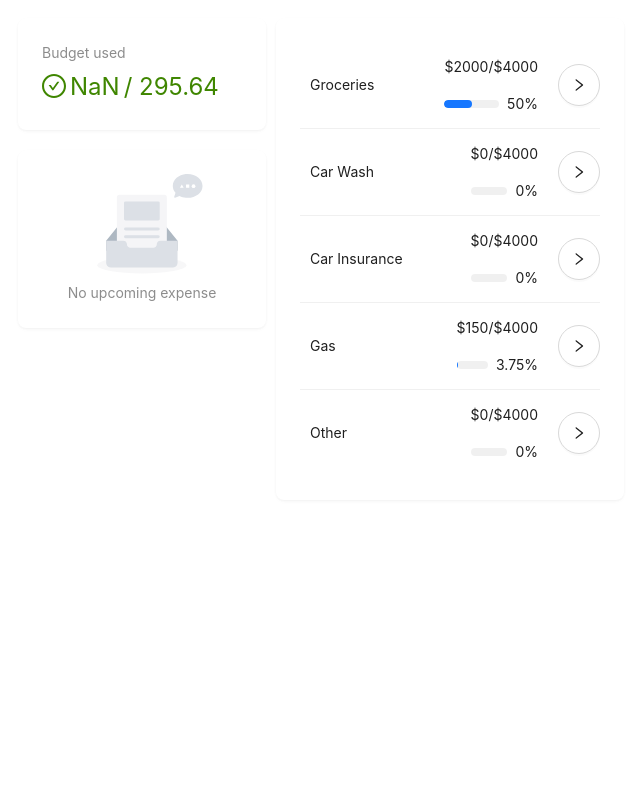
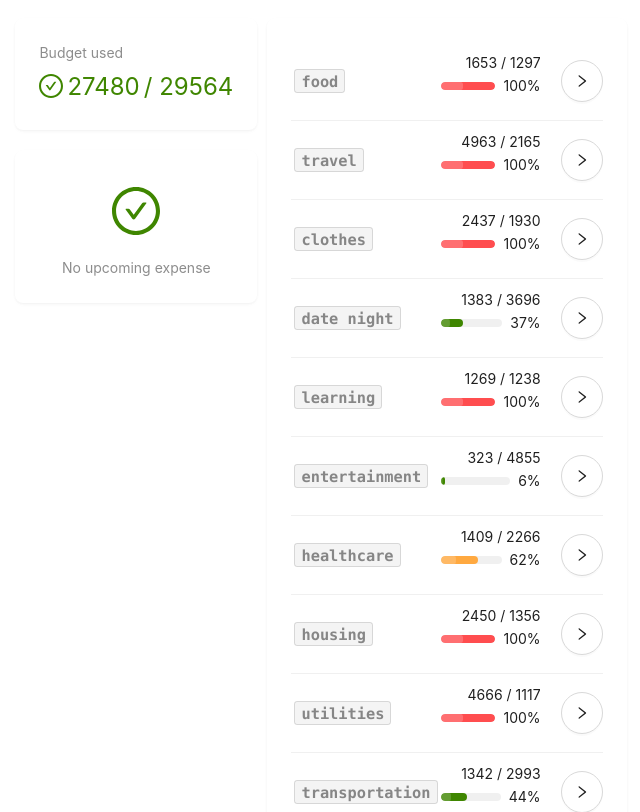
Before and after one commit to ParadoxZero/budgetbud, a React (Vite) app: page / in a window 1280 px wide. Shown: the top 812 px of the page, without its empty margins (324-964 px from the left). Built offline with nearby package versions, Linux system fonts and the light colour scheme.

Commit message:
Updated style

```diff
--- a/src/pages/overview.tsx
+++ b/src/pages/overview.tsx
@@ -1,9 +1,12 @@
 import React, { useState } from "react";
-import { Button, Card, Divider, Empty, Flex, Progress, Skeleton, Space, Spin, Statistic } from "antd";
-import { CheckCircleOutlined, LoadingOutlined, PlusCircleOutlined, RightCircleOutlined, RightOutlined } from '@ant-design/icons';
+import { Button, Card, Divider, Empty, Flex, Progress, ProgressProps, Skeleton, Space, Spin, Statistic } from "antd";
+import { CheckCircleOutlined, LoadingOutlined, PlusCircleOutlined, RightCircleOutlined, RightOutlined, SmileOutlined } from '@ant-design/icons';
 import { GetScreenSize, ScreenSize } from "../utils";
 import { DataService, getDataService } from "../services/data_service";
 import { UserData } from "../datamodel/datamodel";
+import { Typography } from "antd";
+
+const { Title, Text } = Typography;
 
 interface IProp { }
 interface IState {
@@ -21,10 +24,11 @@ export class OverviewPage extends React.Component<IProp, IState> {
             <Card bordered={false} style={{ margin: 10 }} >
                 <Statistic
                     title="Budget used"
-                    value={Object.values(this.state.filled_allocations).reduce((acc, curr) => acc += curr, 0) / 100}
-                    precision={2}
+                    groupSeparator=""
+                    value={Object.values(this.state.filled_allocations).reduce((acc, curr) => acc += curr, 0)}
+                    precision={0}
                     prefix={<CheckCircleOutlined />}
-                    suffix={"/ " + (this.state.total_allocations / 100).toString()}
+                    suffix={"/ " + (this.state.total_allocations).toString()}
                     valueStyle={{ color: '#3f8600' }}
                 />
             </Card>
@@ -32,11 +36,11 @@ export class OverviewPage extends React.Component<IProp, IState> {
     }
 
     render_upcoming() {
-        let content = <Empty description="No upcoming expense" />;
+        let content = <Empty description="No upcoming expense" imageStyle={{ height: "auto", color: '#3f8600', fontSize: 48 }} image={<CheckCircleOutlined />} />;
         if (this.state.upcoming_expense != null) {
             content = <Statistic
                 title="Upcoming expenses"
-                value={this.state.upcoming_expense.amount / 100}
+                value={this.state.upcoming_expense.amount}
                 precision={2}
                 prefix={<PlusCircleOutlined />}
                 suffix={this.state.upcoming_expense.name}
@@ -59,15 +63,33 @@ export class OverviewPage extends React.Component<IProp, IState> {
     }
 
     render_single_category(title: string, value: number, total: number) {
-        var progress = null;
-        progress = <Progress type="line" percent={(value / total) * 100} strokeColor={'#1677ff'} style={{ marginBottom: 14 }} />
+        let progress_color = '#3f8600';
+        const percent = Math.floor((value / total) * 100);
+        if (percent > 85) {
+            progress_color = '#ff4d4f';
+        }
+        else if (percent > 60) {
+            progress_color = '#ffa940';
+        }
+
+        var progress = <Progress
+            type="line"
+            percent={percent}
+            strokeColor={progress_color}
+            style={{
+                marginBottom: 14,
+                minWidth: 100
+            }}
+            status={"active"}
+        />
+
         return (
-            <div style={{ margin: 0, marginTop: 0, marginBottom: 0, padding: 0, minWidth: 300 }}>
+            <div style={{ margin: 0, marginTop: 10, marginBottom: 10, padding: 0, minWidth: 300 }}>
                 <Flex align="center" justify="space-between">
-                    <p style={{ margin: 10 }}>{title}</p>
+                    <Text code strong type="secondary" style={{ fontSize: 18 }}>{title}</Text>
                     <Flex align="center" justify="right">
-                        <Flex align="center" justify="center" vertical>
-                            <p>${value}/${total}</p>
+                        <Flex align="flex-end" justify="center" vertical>
+                            <Text >{value} / {total}</Text>
                             {progress}
                         </Flex>
                         <Button shape="circle" type="default" icon={<RightOutlined />} style={{ padding: 20, marginLeft: 20 }}></Button>
@@ -81,15 +103,13 @@ export class OverviewPage extends React.Component<IProp, IState> {
         return (
             <Card bordered={false} style={{ margin: 0, marginTop: 10, marginBottom: 10, padding: 0 }}>
                 <Flex align="stretch" justify="space-around" vertical>
-                    {this.render_single_category("Groceries", 2000, 4000)}
-                    <Divider style={{ margin: 0, padding: 0 }} />
-                    {this.render_single_category("Car Wash", 0, 4000)}
-                    <Divider style={{ margin: 0, padding: 0 }} />
-                    {this.render_single_category("Car Insurance", 0, 4000)}
-                    <Divider style={{ margin: 0, padding: 0 }} />
-                    {this.render_single_category("Gas", 150, 4000)}
-                    <Divider style={{ margin: 0, padding: 0 }} />
-                    {this.render_single_category("Other", 0, 4000)}
+                    {this.state.user_data?.categoryList.map((category) => (
+                        <div key={category.id}>
+                            {this.render_single_category(category.name, this.state.filled_allocations[category.id], category.allocation)}
+                            < Divider style={{ margin: 0, padding: 0 }} />
+                        </div>
+                    ))}
+
                 </Flex>
             </Card>
         )
@@ -148,7 +168,7 @@ export class OverviewPage extends React.Component<IProp, IState> {
         user_data?.categoryList.forEach((category) => {
             filled_allocations[category.id] = 0;
             category.expenseList.forEach((expense) => {
-                filled_allocations[category.name] += expense.amount;
+                filled_allocations[category.id] += expense.amount;
             });
         });
         this.setState({
```
